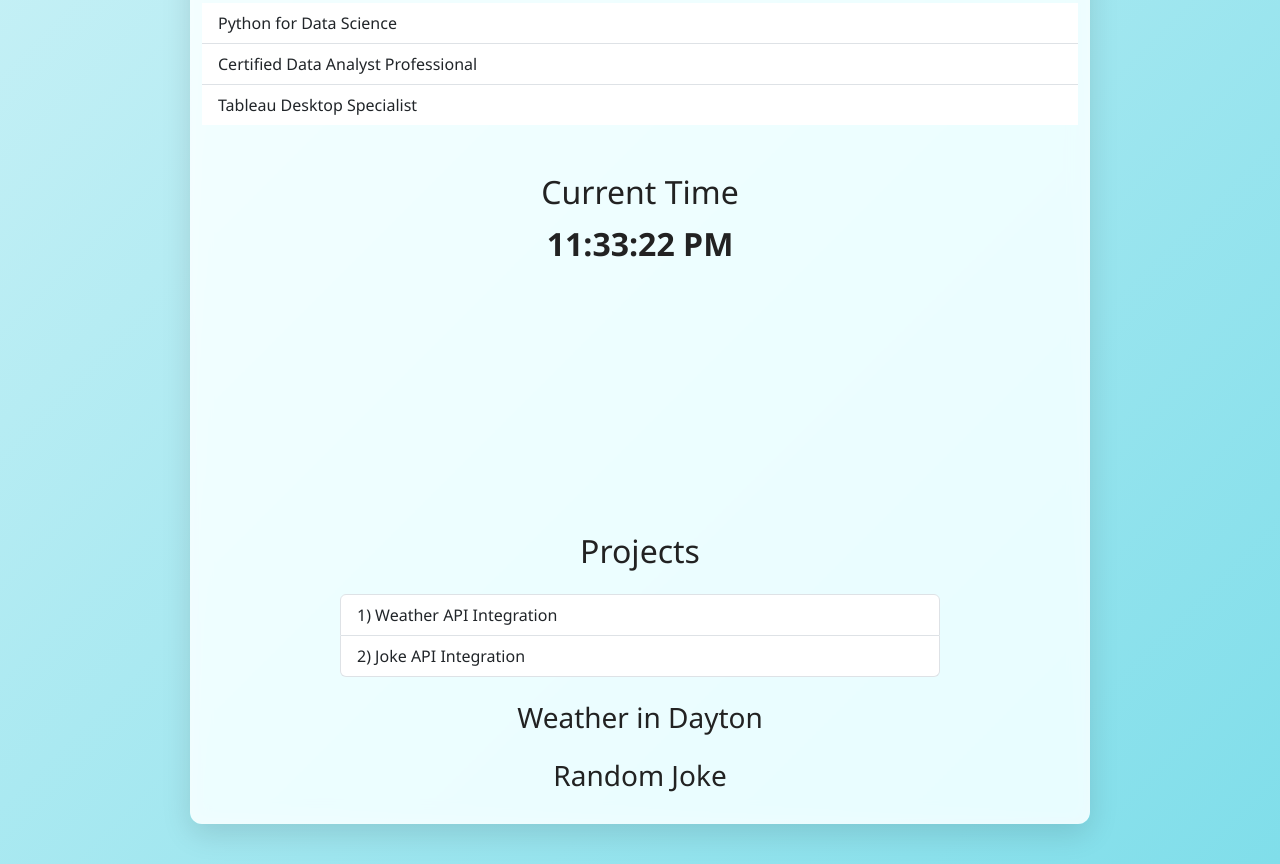
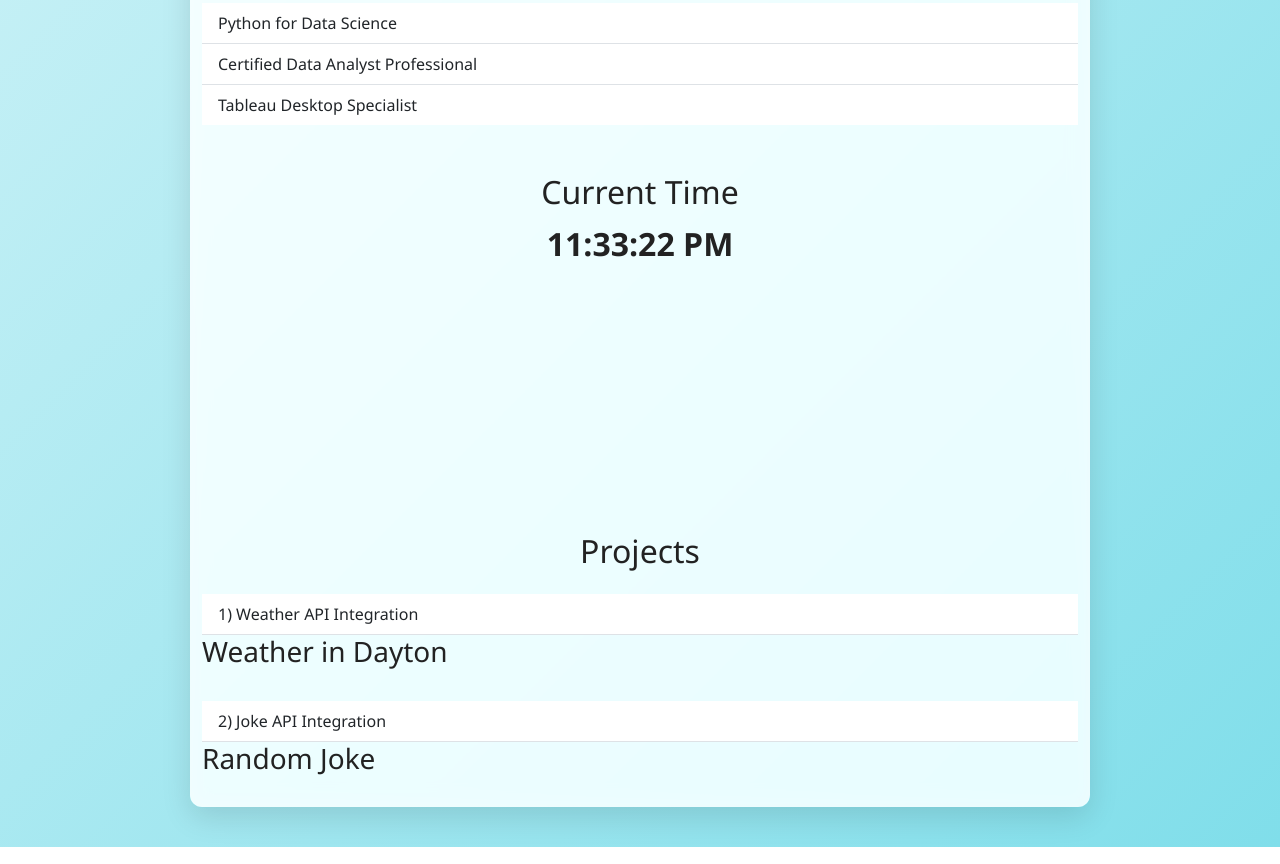
Before and after one commit to guntursai9/guntursai9.github.io, a plain HTML site: page index.html in a window 1280 px wide. Shown: the part 914-1778 px from the top of the page. Drawn offline with nearby package versions, Linux system fonts and the light colour scheme; no server answers; a script that the page names is missing.

Commit message:
Update index.html

```diff
--- a/index.html
+++ b/index.html
@@ -132,22 +132,21 @@
     <section class="container py-4">
       <h2 class="text-center mb-4">Projects</h2>
 
-      <ul class="list-group mx-auto mb-4" style="max-width: 600px;">
+       <ul class="list-group list-group-flush">
         <li class="list-group-item">1) Weather API Integration</li>
-        <li class="list-group-item">2) Joke API Integration</li>
-      </ul>
-
-      <!-- Weather Section inside Projects -->
-      <div class="text-center mb-4">
+          <!-- Weather Section inside Projects -->
+      <div class="text-left mb-4">
         <h3>Weather in Dayton</h3>
         <div id="weather" style="font-size: 1.5rem;"></div>
       </div>
-
-      <!-- Joke Section inside Projects -->
-      <div class="text-center">
+        <li class="list-group-item">2) Joke API Integration</li>
+          <!-- Joke Section inside Projects -->
+      <div class="text-left">
         <h3>Random Joke</h3>
         <div id="joke" style="font-size: 1.2rem; font-style: italic; max-width: 600px; margin: auto;"></div>
       </div>
+      </ul>
+
     </section>
 
   <script src="https://code.jquery.com/jquery-3.6.0.min.js"></script>
```
